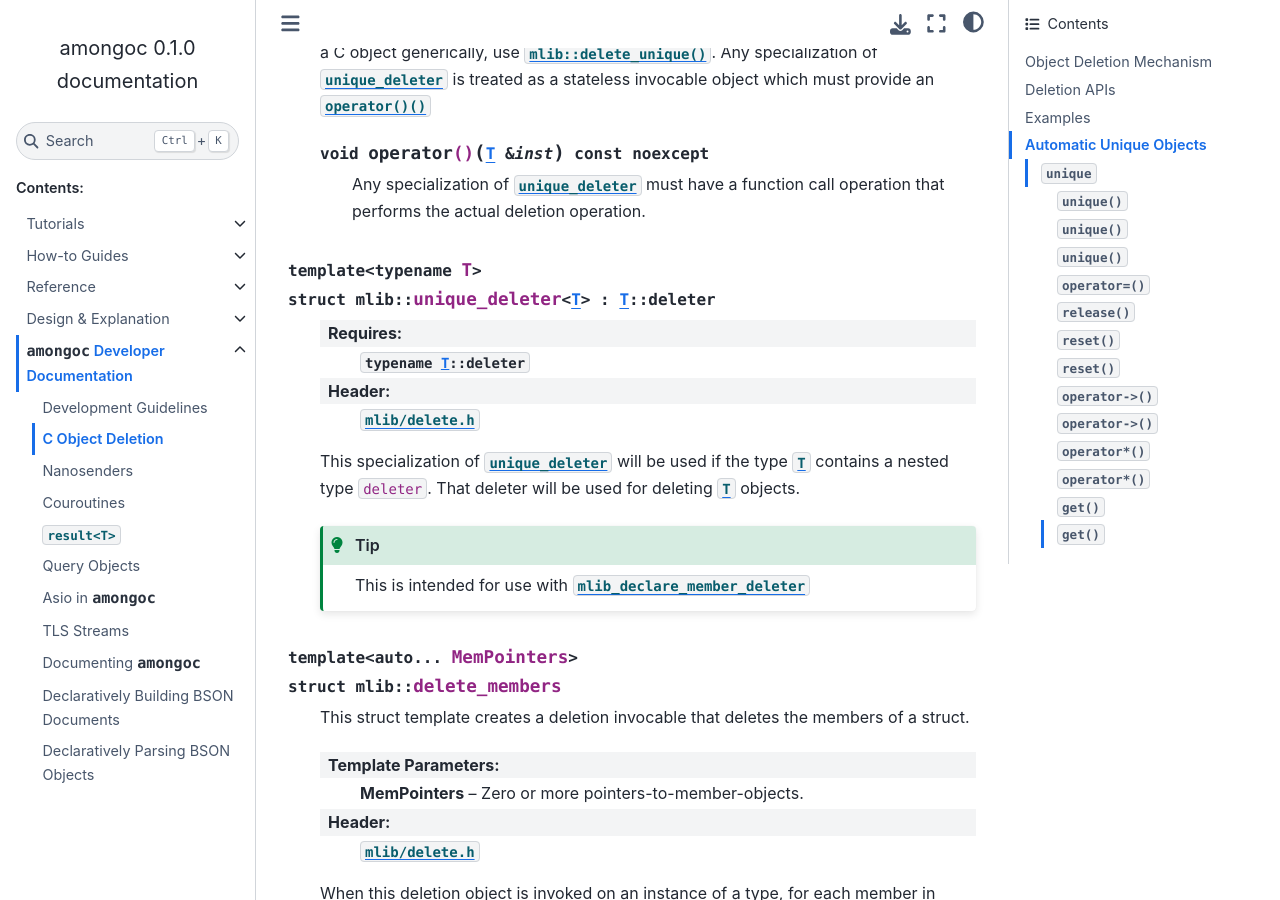
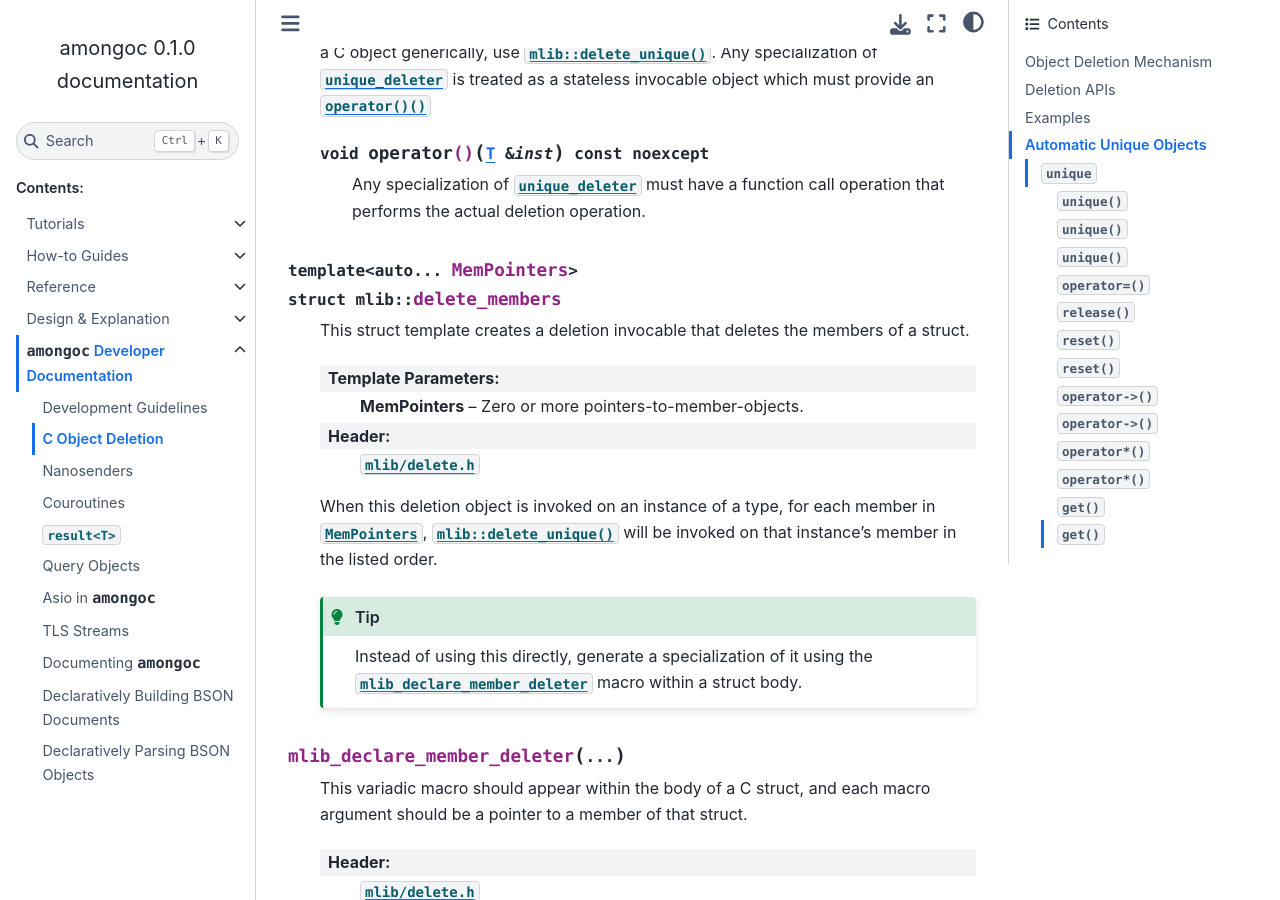
Before and after one commit to mongodb-labs/mongo-c-driver-async, a Sphinx documentation site: the page built from docs/dev/deletion.rst, in a window 1280 px wide and 900 px high, scrolled down 1640 px. Built offline with Sphinx 7.4.7 and the Sphinx Book theme 1.1.4, drawn with Linux system fonts in a browser that asks for light colours.

Commit message:
Remove a problematic specialization doc.
This appears to trigger a bug in Sphinx when building
in multi-threaded mode. Not sure how to fix, but this
doc item is not very important.

```diff
--- a/docs/dev/deletion.rst
+++ b/docs/dev/deletion.rst
@@ -70,19 +70,6 @@ Deletion APIs
 
     Any specialization of `unique_deleter` must have a function call operation
     that performs the actual deletion operation.
-
-
-.. struct::
-  template <typename T> \
-  mlib::unique_deleter<T> : T::deleter
-
-  :requires: :expr:`typename T::deleter`
-  :header: :header-file:`mlib/delete.h`
-
-  This specialization of `unique_deleter` will be used if the type `T` contains
-  a nested type ``deleter``. That deleter will be used for deleting `T` objects.
-
-  .. tip:: This is intended for use with :c:macro:`mlib_declare_member_deleter`
 
 
 .. struct:: template <auto... MemPointers> mlib::delete_members
```
